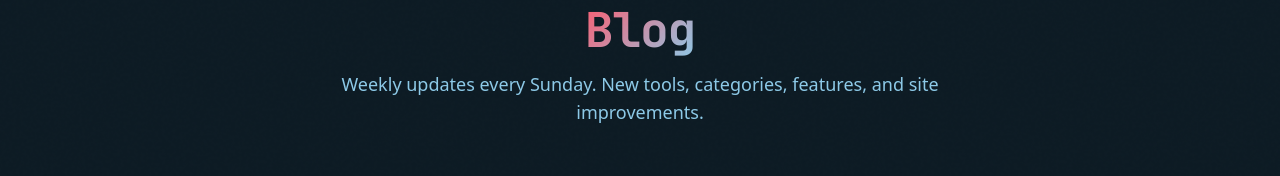
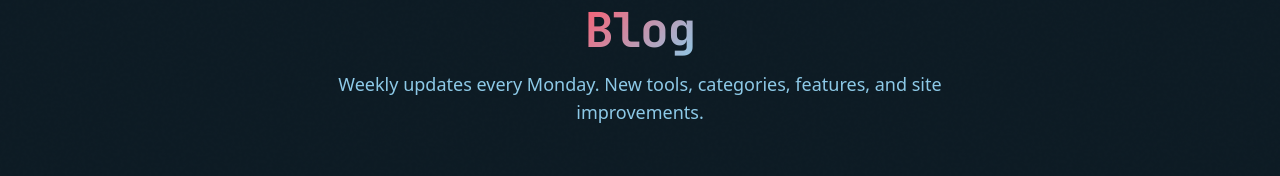
Before and after one commit to 1oosedows/enna, a Next.js app: page /blog in a window 1280 px wide. Shown: the part 148-324 px from the top of the page. Built offline with nearby package versions, Linux system fonts and the light colour scheme; no server answers.

Commit message:
Revert "fix: change weekly update day from Monday to Sunday"
This reverts commit 29bd71cb4089cf7490c3a2cfe30ce8d705789dba.

```diff
--- a/src/app/blog/page.tsx
+++ b/src/app/blog/page.tsx
@@ -7,7 +7,7 @@ import NewsletterSignup from "@/components/NewsletterSignup";
 export const metadata = {
   title: "Blog - ENNA",
   description:
-    "Weekly updates on new tools, categories, and features added to ENNA. Subscribe to the newsletter for Sunday updates.",
+    "Weekly updates on new tools, categories, and features added to ENNA. Subscribe to the newsletter for Monday morning updates.",
 };
 
 interface Post {
@@ -83,7 +83,7 @@ export default function BlogPage() {
             <span className="brand-gradient-text">Blog</span>
           </h1>
           <p className="text-lg text-text-secondary max-w-2xl mx-auto">
-            Weekly updates every Sunday. New tools, categories, features, and
+            Weekly updates every Monday. New tools, categories, features, and
             site improvements.
           </p>
         </div>
```
Also changed, not shown: src/data/blog.json (+3 -3 lines).
